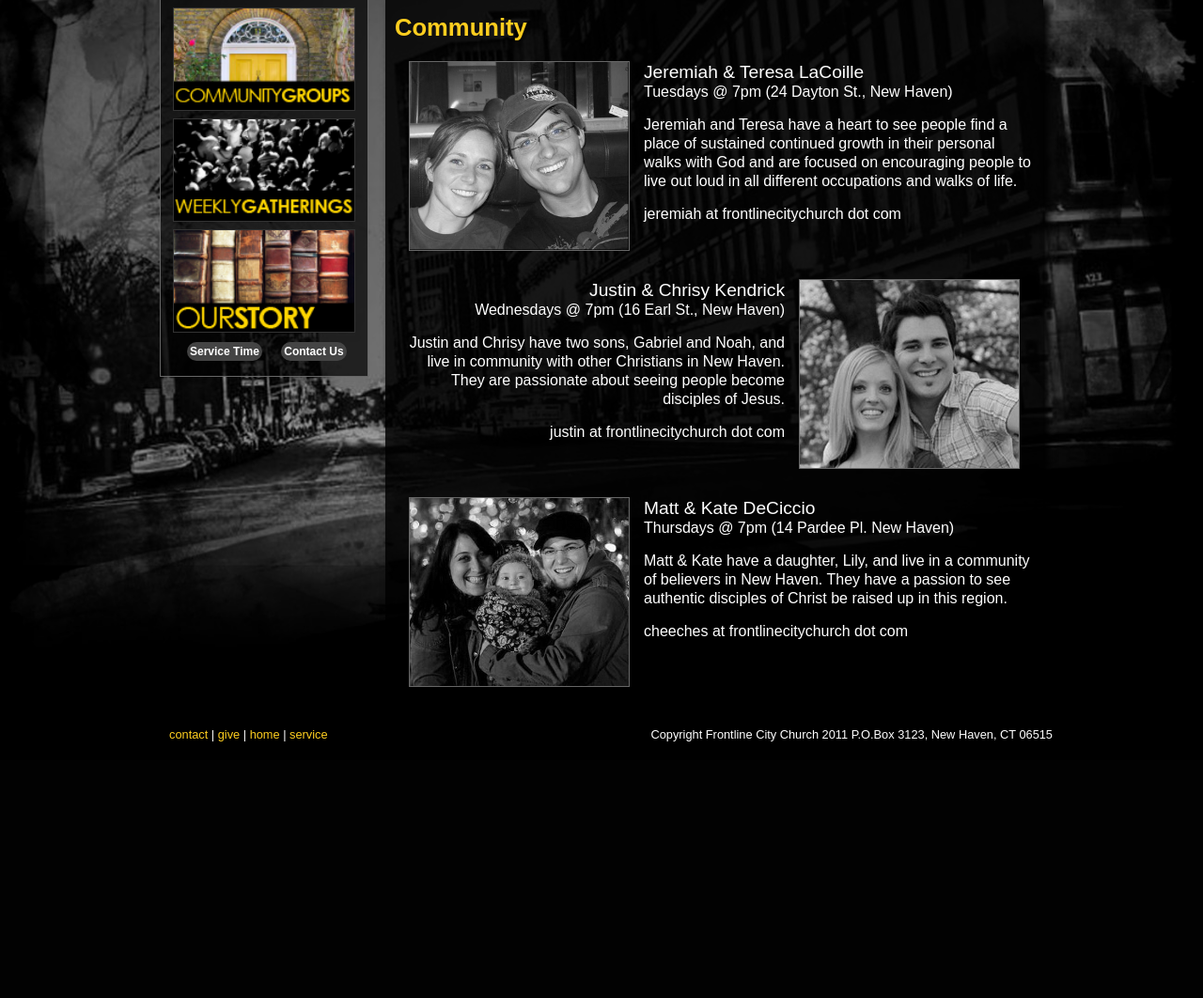
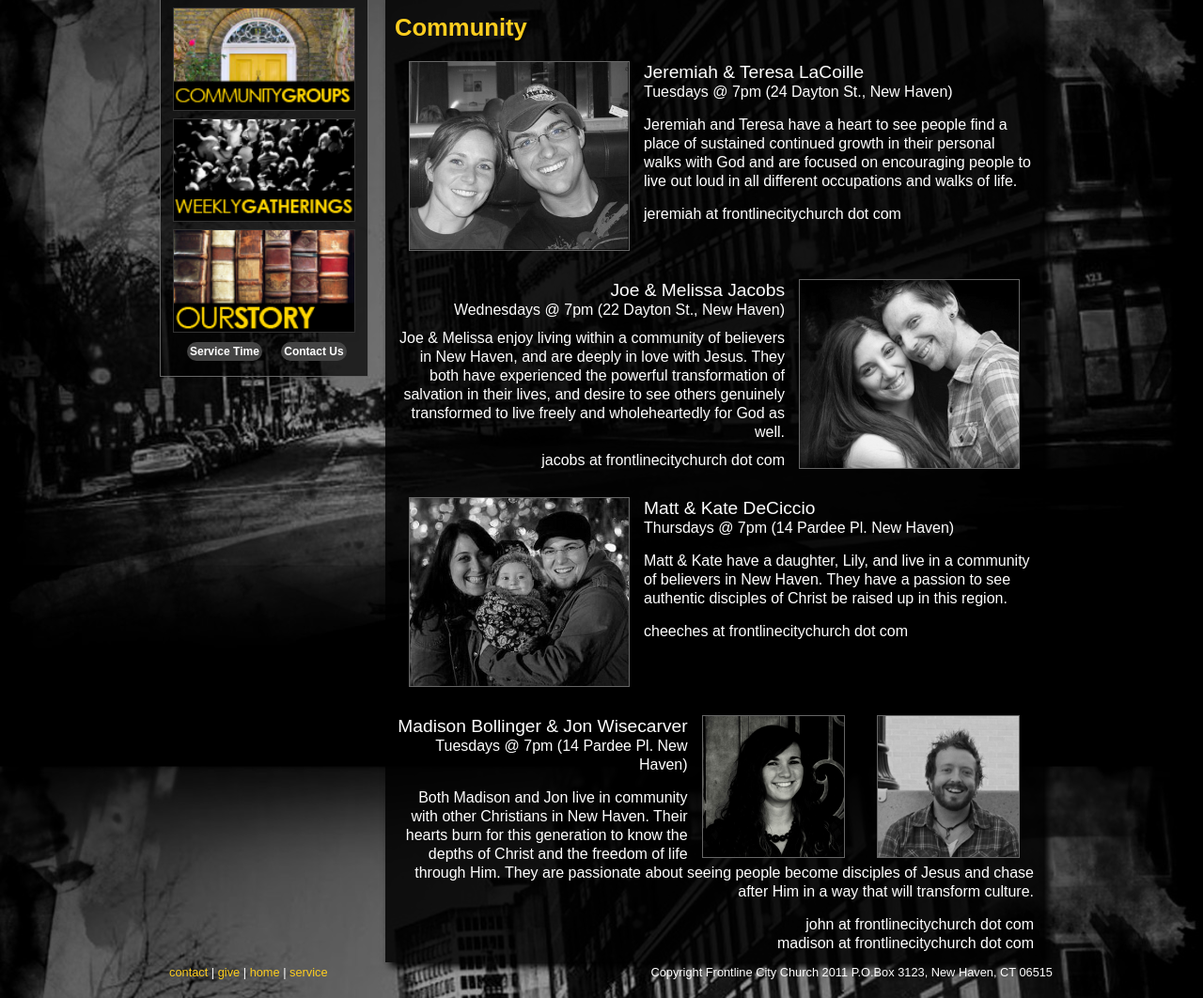
Before and after one commit to tcopple/frontline, a PHP site: page /when_and_where/community.php in a window 1280 px wide. Shown: the part 106-1168 px from the top of the page at 94% size. Before the commit the page ends 895 px from the top, so only its background shows below. Run offline with PHP 8.4, Linux system fonts and the light colour scheme; some libraries are stand-ins or nearby versions; some web fonts are replaced.

Commit message:
updating community page

```diff
--- a/when_and_where/community.php
+++ b/when_and_where/community.php
@@ -23,15 +23,15 @@ start();
     <div class="clear" style="height: 25px;"></div>
     <div class="block text-right" >
       <div class="inline right ">
-        <img src="/images/small_group_kendricks.png"></img>
+        <img src="/images/small_group_jacobs.png"></img>
       </div>
       <div class="inline middle">
-        <h5>Justin & Chrisy Kendrick</h5>
-        <div>Wednesdays @ 7pm (16 Earl St., New Haven)</div>
-        <div style="height: 15px;"></div>
-        <div>Justin and Chrisy have two sons, Gabriel and Noah, and live in community with other Christians in New Haven. They are passionate about seeing people become disciples of Jesus.</div>
-        <div style="height: 15px;"></div>
-        <div>justin at frontlinecitychurch dot com</div>
+        <h5>Joe & Melissa Jacobs</h5>
+        <div>Wednesdays @ 7pm (22 Dayton St., New Haven)</div>
+        <div style="height: 10px;"></div>
+        <div>Joe & Melissa enjoy living within a community of believers in New Haven, and are deeply in love with Jesus. They both have experienced the powerful transformation of salvation in their lives, and desire to see others genuinely transformed to live freely and wholeheartedly for God as well.</div>
+        <div style="height: 10px;"></div>
+        <div>jacobs at frontlinecitychurch dot com</div>
       </div>
     </div>
     <div class="clear" style="height: 25px;"></div>
@@ -49,7 +49,23 @@ start();
       </div>
     </div>
     <div class="clear" style="height: 25px;"></div>
-
+    <div class="block text-right" >
+      <div class="inline right ">
+        <img src="/images/small_group_bollinger.png"></img>
+        <img src="/images/small_group_carver.png"></img>
+      </div>
+      <div class="inline middle">
+        <h5>Madison Bollinger & Jon Wisecarver</h5>
+        <div>Tuesdays @ 7pm (14 Pardee Pl. New Haven)</div>
+        <div style="height: 15px;"></div>
+        <div>
+          Both Madison and Jon live in community with other Christians in New Haven. Their hearts burn for this generation to know the depths of Christ and the freedom of life through Him. They are passionate about seeing people become disciples of Jesus and chase after Him in a way that will transform culture.
+        </div>
+        <div style="height: 15px;"></div>
+        <div>john at frontlinecitychurch dot com</div>
+        <div>madison at frontlinecitychurch dot com</div>
+      </div>
+    </div>
   </div>
 </div>
 <?php stop(); ?>
```
Also changed, not shown: images/small_group_bollinger.png (added), images/small_group_carver.png (added), images/small_group_jacobs.png (added).
